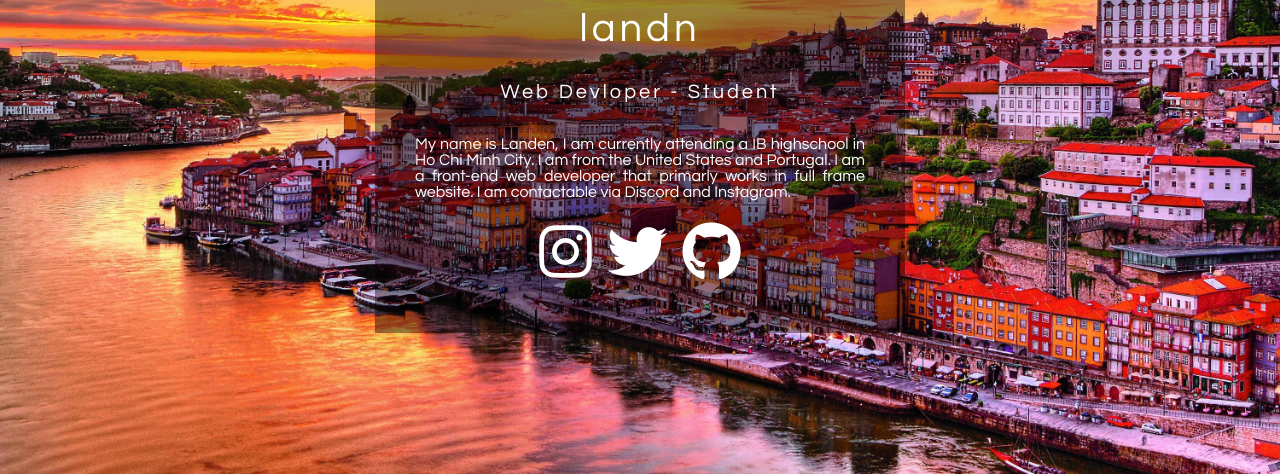
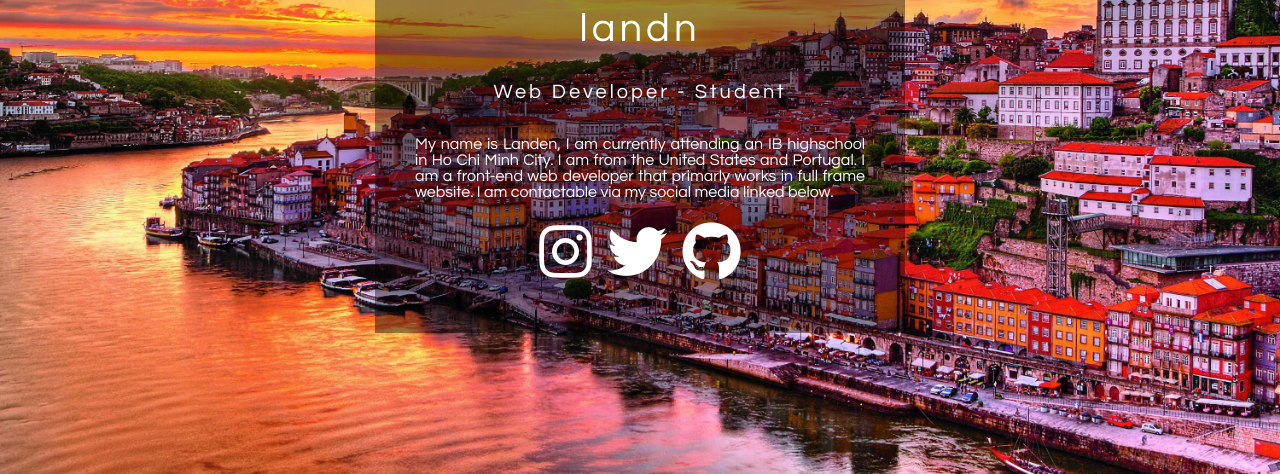
Before and after one commit to landenthemick/onePagerWebiste, a plain HTML site: page index.html in a window 1280 px wide. Shown: the part 326-800 px from the top of the page. Drawn offline with Linux system fonts and the light colour scheme.

Commit message:
original comit

```diff
--- a/index.html
+++ b/index.html
@@ -9,14 +9,15 @@
   <body>
 <div class="box">
   <img src="profile.jpg" alt="" class="box-img">
-  <!-- Name -->
+  <!--name-->
   <h1>landn</h1>
-  <!-- Occupation -->
-<h5>Web Devloper - Student</h5>
-<!-- Blip -->
-<p>My name is Landen, I am currently attending a IB highschool in Ho Chi Minh City. I am from the United States and Portugal. I am a front-end web developer that primarly works in full frame website. I am contactable via Discord and Instagram.</p>
+  <!--occupation-->
+<h5> Web Developer - Student</h5>
+<!--blip/summary-->
+<p>My name is Landen, I am currently attending an IB highschool in Ho Chi Minh City. I am from the United States and Portugal. I am a front-end web developer that primarly works in full frame website. I am contactable via my social media linked below.</p>
 <ul>
-<!-- Social Media Links -->
+  <!--links/social media-->
+
 <li><a href="https://www.instagram.com/landn.dev/"><i class="fa fa-instagram" aria-hidden="true"></i></a></li>
 <li><a href="https://twitter.com/LandenMick"><i class="fa fa-twitter" aria-hidden="true"></i></a></li>
 <li><a href="https://www.github.com/landenthemick"><i class="fa fa-github" aria-hidden="true"></i></a></li>
```
Also changed, not shown: profile.jpg.
